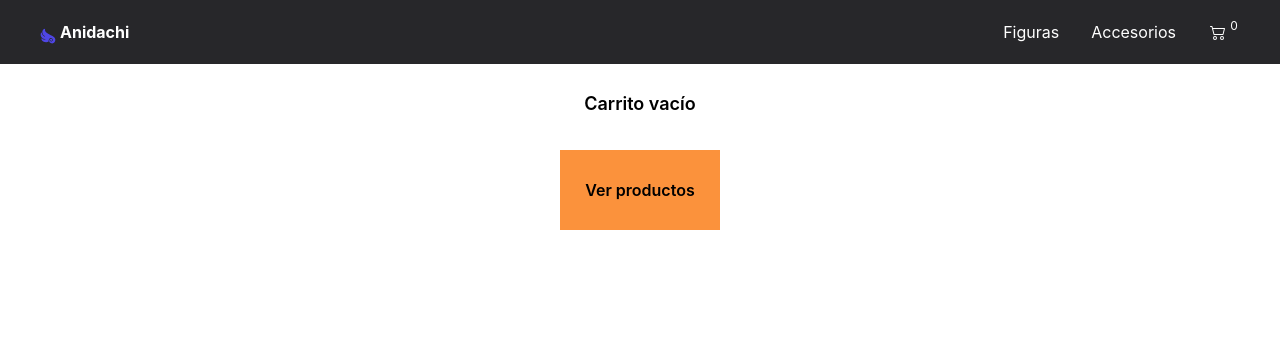
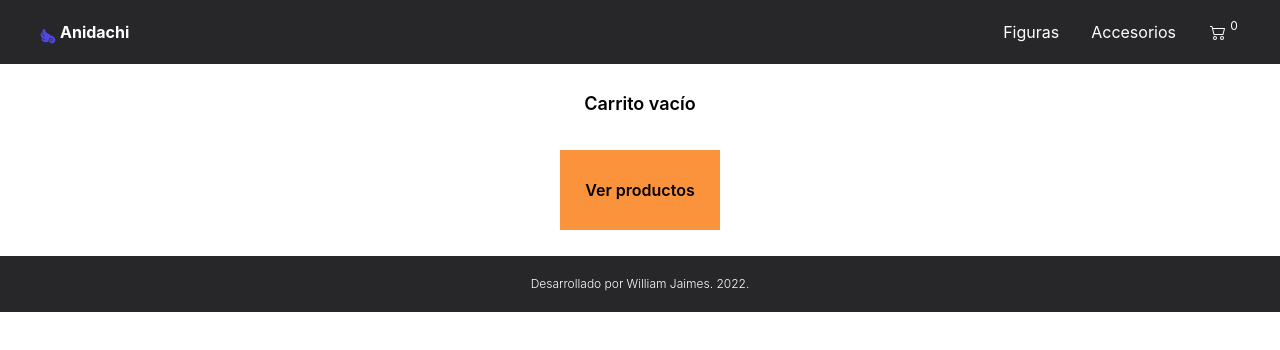
Before and after one commit to willjdev/Anidachi-Jaimes, a React (Create React App) app: page /cart in a window 1280 px wide. Shown: the top 350 px of the page. Built offline with nearby package versions, Linux system fonts and the light colour scheme.

Commit message:
Cambio Readme y agregado boton vaciar carrito en el componente Cart.js

```diff
--- a/src/App.js
+++ b/src/App.js
@@ -7,6 +7,7 @@ import { BrowserRouter, Routes, Route } from "react-router-dom";
 import CartContext from './context/CartContext';
 import { initializeApp } from "firebase/app";
 import Checkout from './components/Checkout';
+import Footer from './components/Footer';
 
 
 
@@ -44,6 +45,7 @@ function App() {
           <Route path='/checkout/' element={<Checkout/>} />
 
         </Routes>
+        <Footer/>
       </BrowserRouter>
     </CartContext>
     </>
--- a/src/components/Cart.js
+++ b/src/components/Cart.js
@@ -6,24 +6,15 @@ import { Link } from 'react-router-dom'
 
 function Cart() {
 
-  const {cart, borrarItem, precioItem} = useContext(MiContexto);
-  const [pantalla, setPantalla] = useState(true)
+
+  const {cart, borrarItem, precioItem, vaciarCart} = useContext(MiContexto);
+  const [pantalla, setPantalla] = useState(true);
+
 
   useEffect(() => {
-
     let tamañoPantalla = window.screen.width;
     tamañoPantalla >= "768" ? setPantalla(true) : setPantalla(false);
-
   }, [])
-
-
-
-console.log(cart)
-
-
-
-
-
 
 
   return (
@@ -108,6 +99,9 @@ console.log(cart)
                   Checkout
                 </button>
               </Link>
+              <button onClick={() => vaciarCart()} className='w-full h-16 flex items-center justify-center text-base font-semibold text-black bg-orange-400 mt-2'>
+                  Vaciar carrito
+                </button>
           </div>
           </div>
 
@@ -172,6 +166,9 @@ console.log(cart)
               Checkout
             </button>
           </Link>
+          <button onClick={() => vaciarCart()} className='w-11/12 h-16 mb-4 flex items-center justify-center text-xl font-semibold text-black bg-orange-400 mt-2'>
+              Vaciar carrito
+          </button>
 
         </section>
 
--- /dev/null
+++ b/src/components/Footer.js
@@ -0,0 +1,9 @@
+import React from 'react'
+
+export default function Footer() {
+  return (
+    <div className='w-full h-14 bg-zinc-800 flex items-center justify-center text-xs font-light text-white'>
+        Desarrollado por William Jaimes. 2022.
+    </div>
+  )
+}
```
Also changed, not shown: 1 other file (tests, documents, lock files or other folders).
